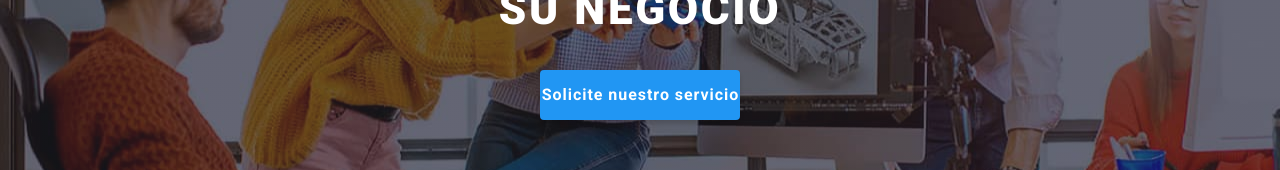
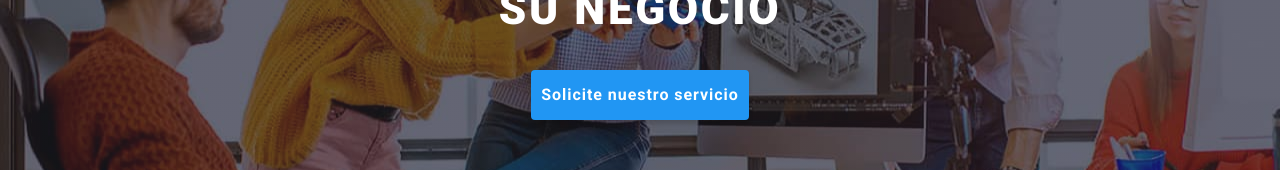
Before and after one commit to codenrichk/goit-markup-hw-05, a plain HTML site: page index.html in a window 1280 px wide. Shown: the part 361-531 px from the top of the page. Drawn offline with nearby package versions, Linux system fonts and the light colour scheme.

Commit message:
correccion padding boton principal y subrayado pagina de navegacion

```diff
--- a/css/styles.css
+++ b/css/styles.css
@@ -172,7 +172,7 @@ p {
   border-radius: 4px;
   box-shadow: 0px 4px 4px 0px rgba(0, 0, 0, 0.15);
   border: none;
-  padding: 10px 1px 10px 2px;
+  padding: 10px;
   transition: background-color 250ms cubic-bezier(0.4, 0, 0.2, 1);
 }
 
```
